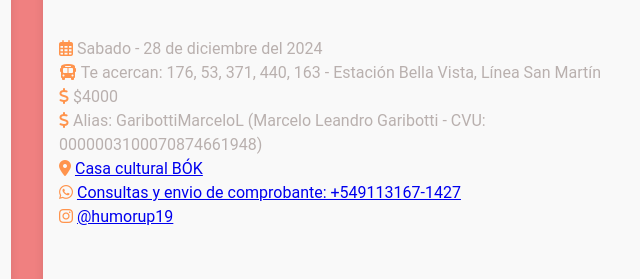
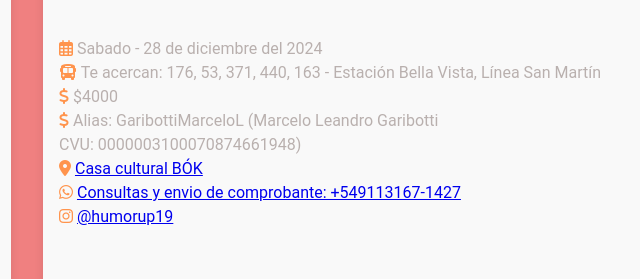
Before and after one commit to Florsuar/humorstandup, a plain HTML site: page pages/descripcion_evento3.html in a window 1280 px wide. Shown: the part 419-698 px from the top of the page, 613-1253 px from the left. Drawn offline with Linux system fonts and the light colour scheme.

Commit message:
Update descripcion_evento3.html
cambio 5

```diff
--- a/pages/descripcion_evento3.html
+++ b/pages/descripcion_evento3.html
@@ -62,7 +62,9 @@
                 $4000
                 <br>
                 <i class="fa-solid fa-dollar-sign" style="color: #ff944d;"></i>
-                Alias: GaribottiMarceloL (Marcelo Leandro Garibotti - CVU: 0000003100070874661948)
+                Alias: GaribottiMarceloL (Marcelo Leandro Garibotti
+                <br>
+                CVU: 0000003100070874661948)
                 <br>
                 <i class="fa-solid fa-location-dot" style="color: #ff944d;"></i>
                 <a href="https://maps.app.goo.gl/VHi9ohzxtkSd9Cwc9">Casa cultural BÓK</a>
```
